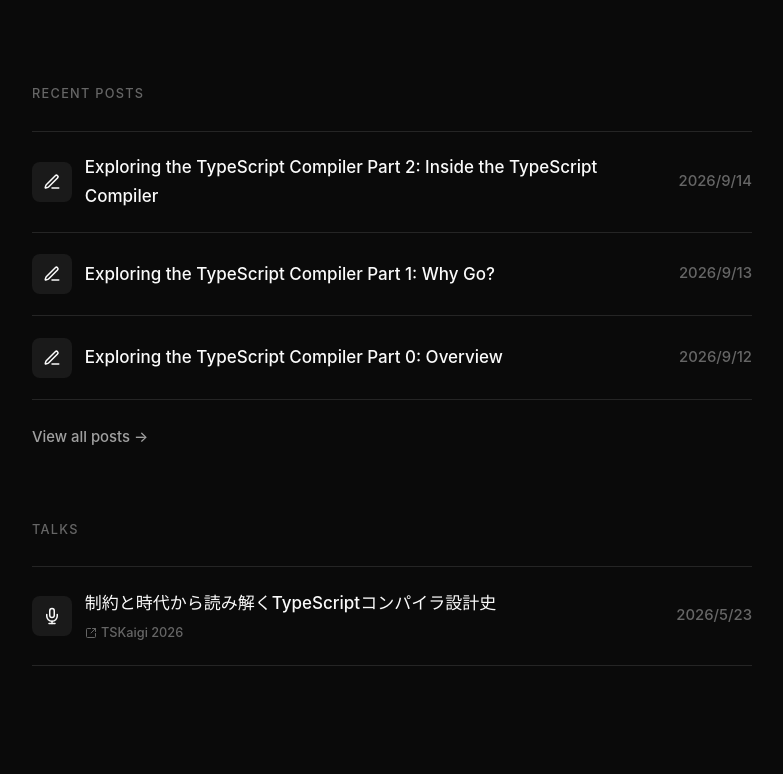
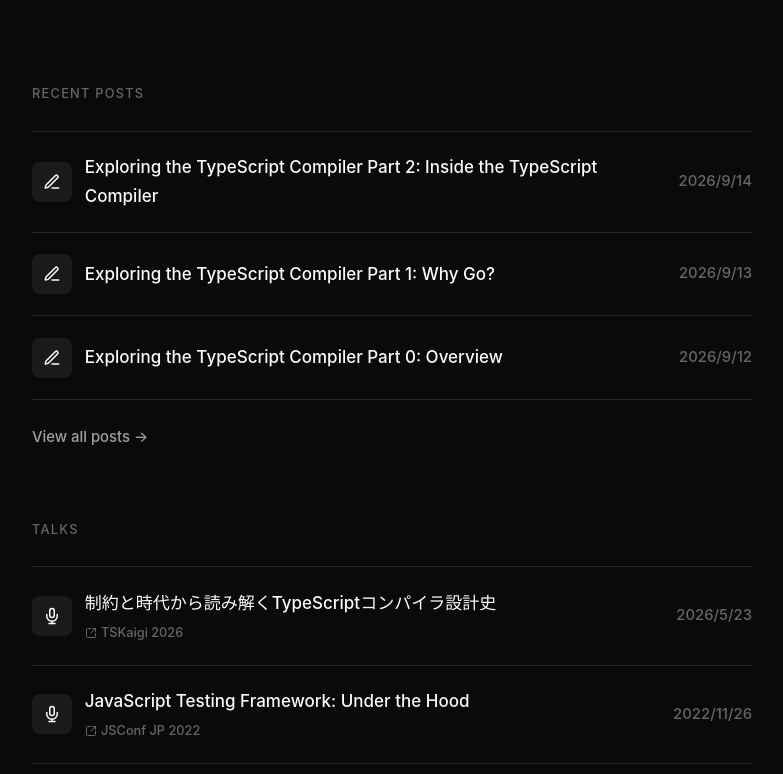
Before and after one commit to togami2864/togami.dev, a Next.js app: page / in a window 1280 px wide. Shown: the part 329-1103 px from the top of the page, without its empty margins (248-1031 px from the left). Built offline with nearby package versions, Linux system fonts and the light colour scheme.

Commit message:
Add JSConf JP 2022 talk and video links

```diff
--- a/src/data/links.ts
+++ b/src/data/links.ts
@@ -36,10 +36,17 @@ export const links: Link[] = [
     publishedAt: "2023-12-16",
   },
   {
-    "id": "5",
+    id: "5",
     title: "TypeScript Compiler が型チェックをするまでを追う",
     url: "https://zenn.dev/togami2864/articles/5b6c80cf913b7a",
     platform: "zenn",
     publishedAt: "2025-12-18",
-  }
+  },
+  {
+    id: "6",
+    title: "JavaScript Testing Framework: Under the Hood (JSConf JP 2022)",
+    url: "https://www.youtube.com/watch?v=qBcucQqUYS4",
+    platform: "other",
+    publishedAt: "2022-11-26",
+  },
 ];
--- a/src/data/talks.ts
+++ b/src/data/talks.ts
@@ -16,4 +16,12 @@ export const talks: Talk[] = [
     slidesUrl: "https://www.docswell.com/s/6114195/K8NM12-2026-05-23-103822-tskaigi",
     presentedAt: "2026-05-23",
   },
+  {
+    id: "2",
+    title: "JavaScript Testing Framework: Under the Hood",
+    event: "JSConf JP 2022",
+    eventUrl: "https://jsconf.jp/2022/schedule/",
+    slidesUrl: "https://speakerdeck.com/toooog/javascript-testing-framework-under-the-hood-jsconfjp2022",
+    presentedAt: "2022-11-26",
+  },
 ];
```
